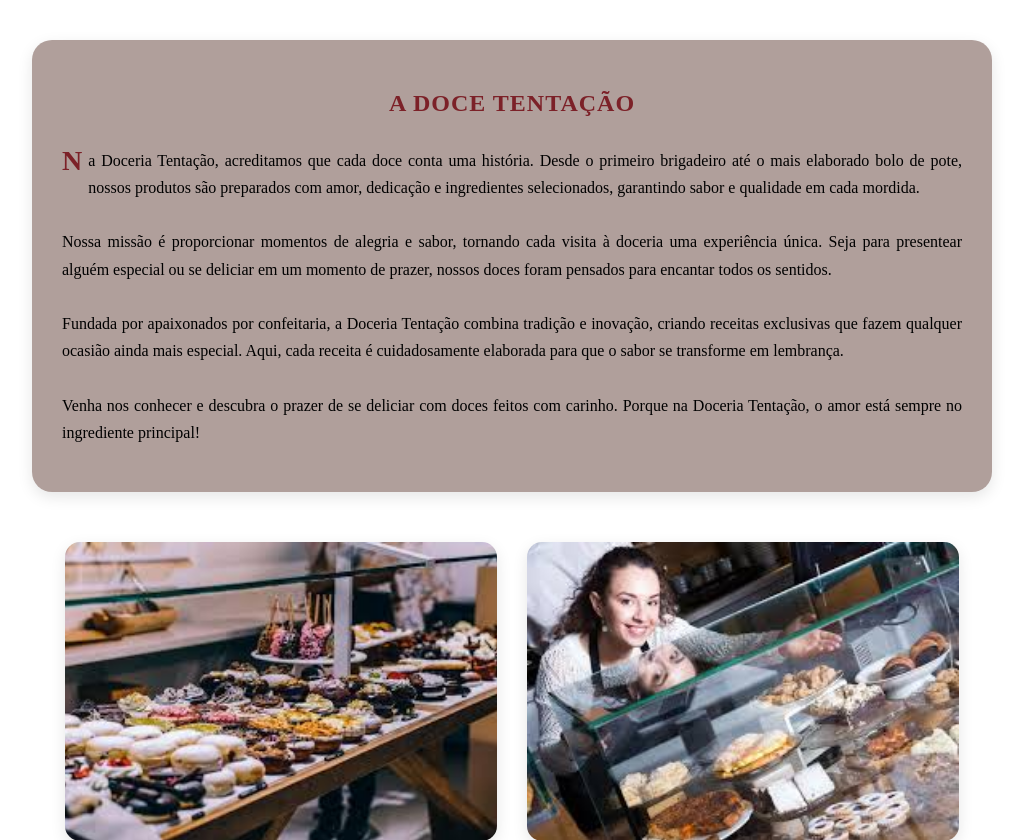
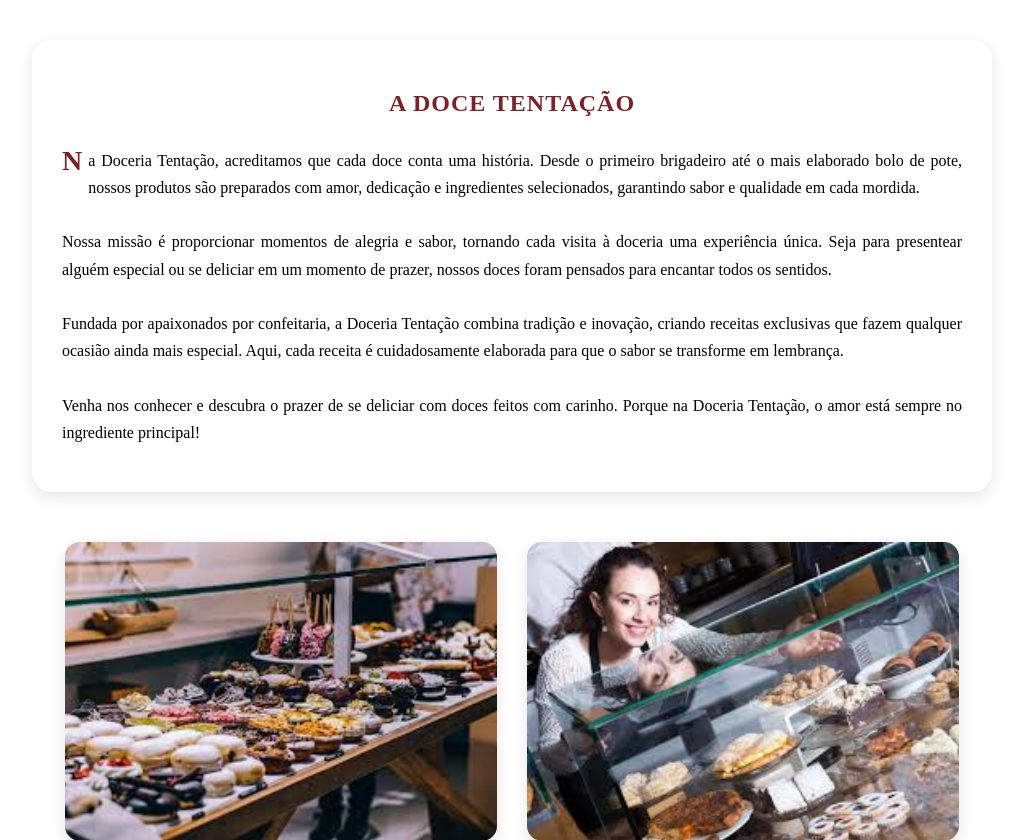
Before and after one commit to clarazem/Doceria-, a PHP site: page /html/QuemSomos.html in a window 1280 px wide. Shown: the part 125-965 px from the top of the page, without its empty margins (128-1151 px from the left). Run offline with PHP 8.4, Linux system fonts and the light colour scheme.

Commit message:
Update quemsomos.css

```diff
--- a/loja/static/css/quemsomos.css
+++ b/loja/static/css/quemsomos.css
@@ -24,7 +24,7 @@ main {
   }
 
   .about-content {
-    background-color: #4b261d70;
+    background-color: #ffffff38;
     padding: 30px;
     border-radius: 20px;
     box-shadow: 0 5px 15px rgba(0,0,0,0.1);
```
